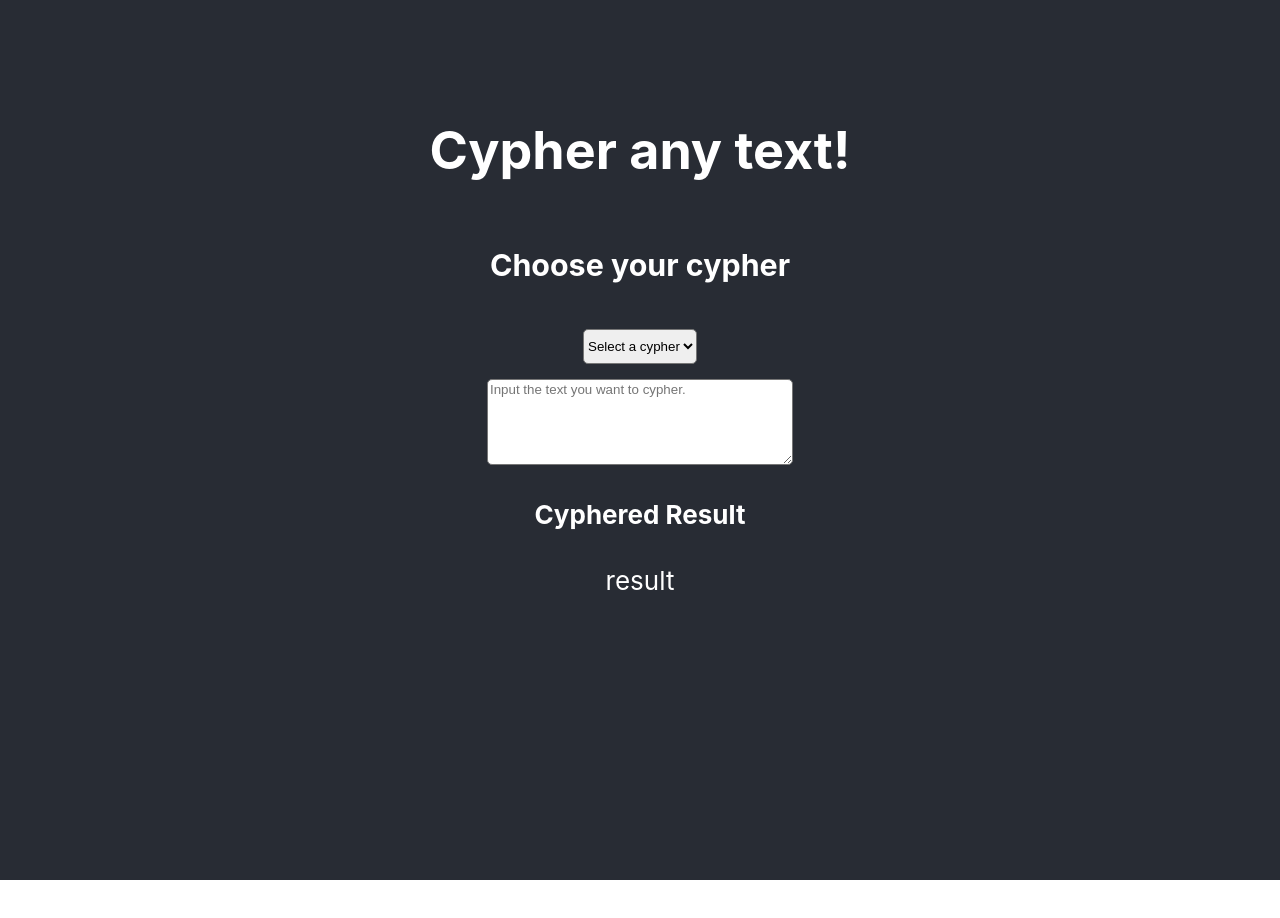
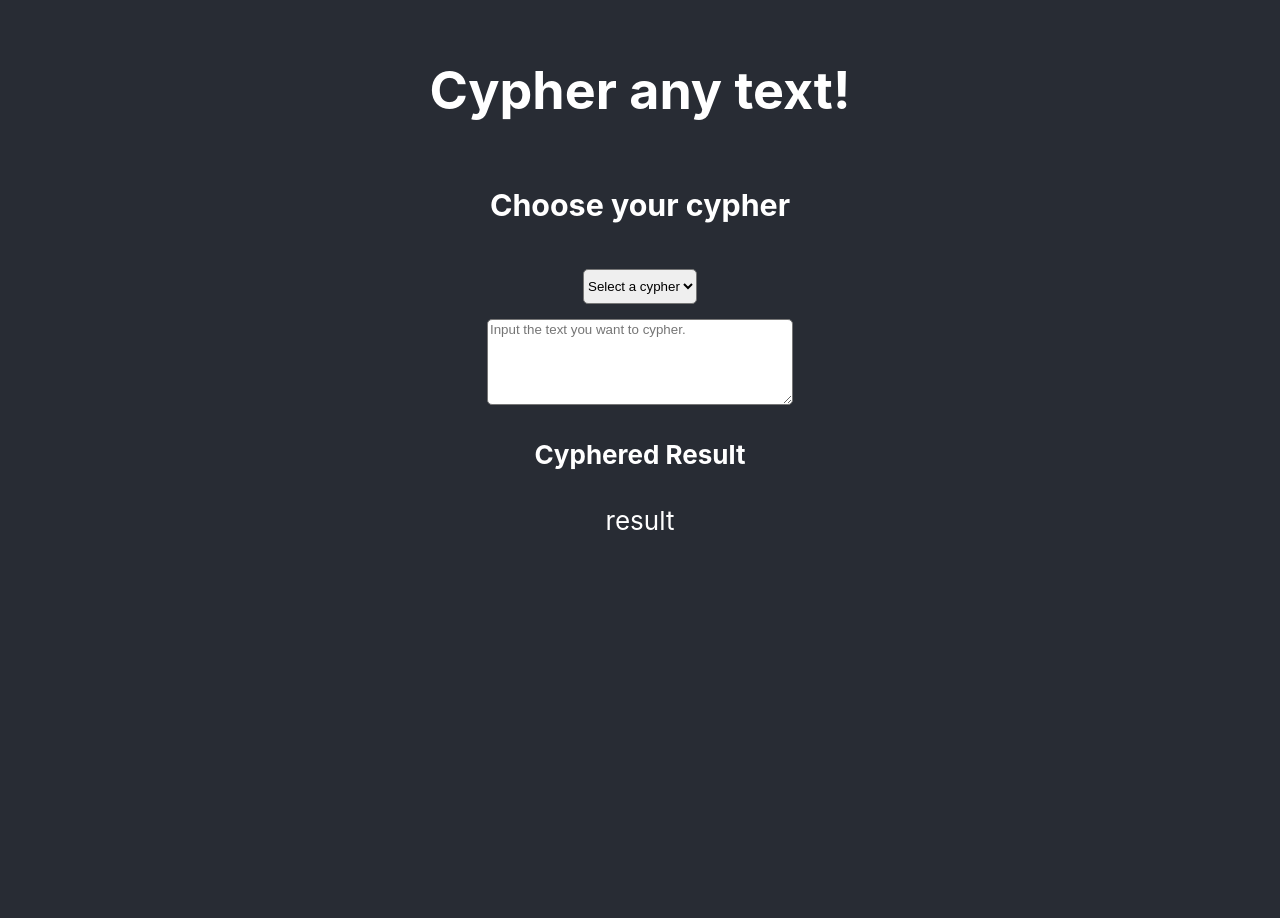
Before and after one commit to Nakdimon/cypher-portal, a React (Create React App) app: page / in a window 1280 px wide. Shown: the top 918 px of the page. Before the commit the page ends 880 px from the top, so only its background shows below. Built offline with nearby package versions, Linux system fonts and the light colour scheme.

Commit message:
Adjusting header/footer height. Adding /cypher to axios baseURL.

```diff
--- a/src/App.css
+++ b/src/App.css
@@ -10,7 +10,7 @@
 
 .App-header {
   background-color: #282c34;
-  min-height: 85vh;
+  min-height: 70vh;
   display: flex;
   flex-direction: column;
   align-items: center;
@@ -39,7 +39,7 @@
 
 .App-footer {
   background-color: #282c34;
-  min-height: 25vh;
+  min-height: 70vh;
   display: flex;
   flex-direction: column;
   align-items: center;
--- a/src/index.js
+++ b/src/index.js
@@ -5,7 +5,7 @@ import App from './App';
 import * as serviceWorker from './serviceWorker';
 import axios from 'axios';
 
-axios.defaults.baseURL = 'https://cypher-server.herokuapp.com'
+axios.defaults.baseURL = 'https://cypher-server.herokuapp.com/cypher'
 
 ReactDOM.render(<App />, document.getElementById('root'));
 
```
